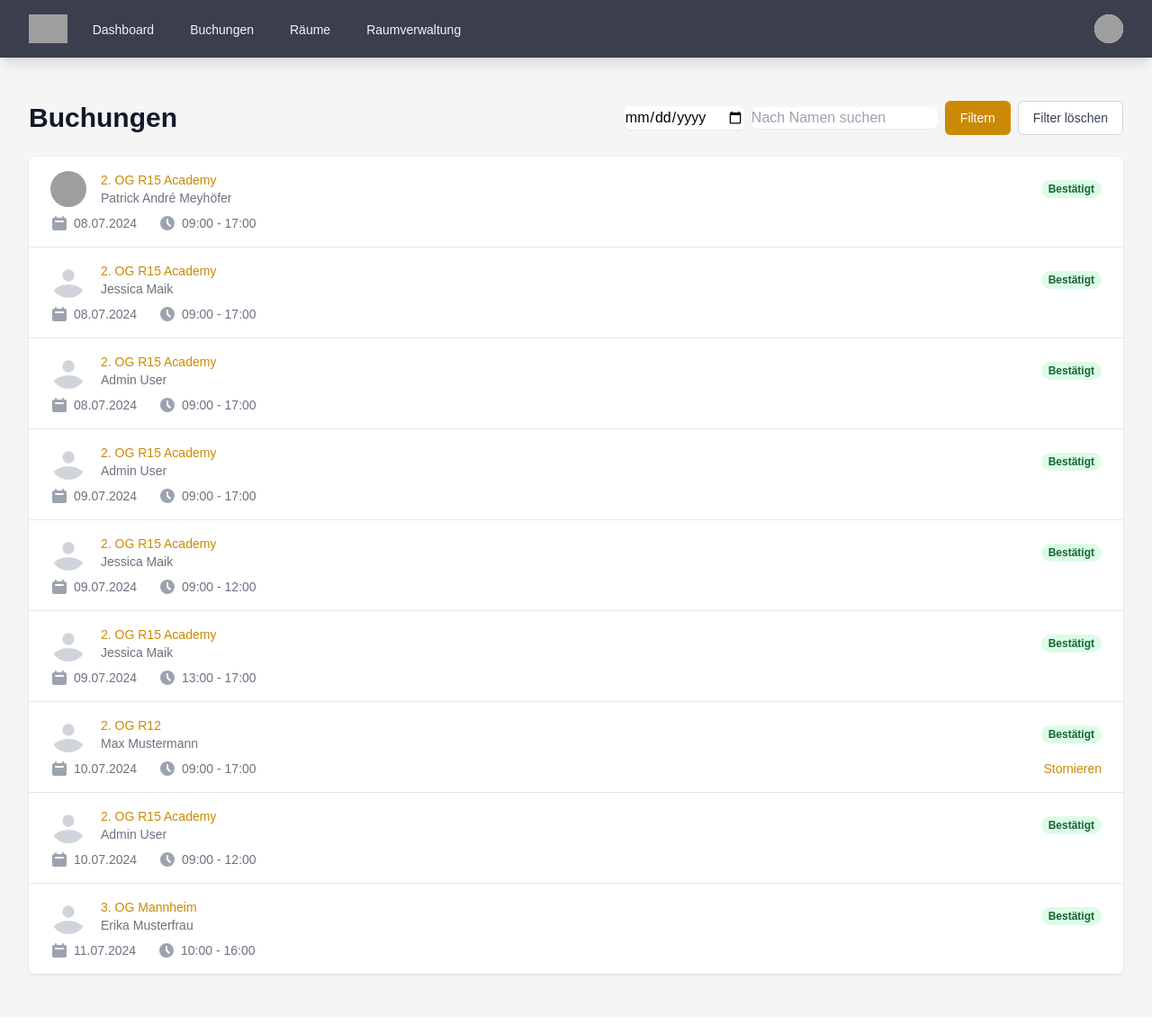
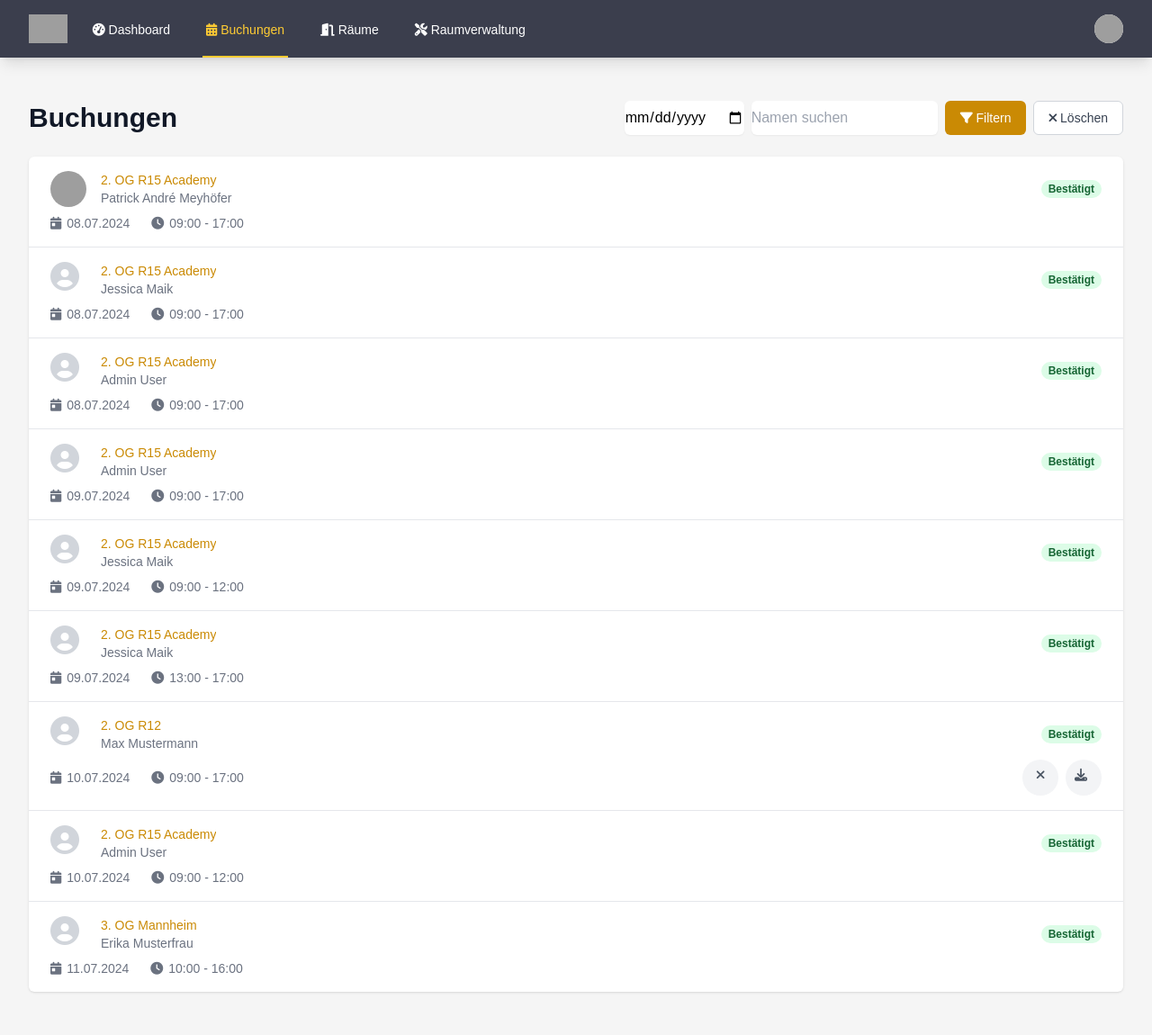
Before and after one commit to storminator89/roomie, a PHP site: page /bookings.php in a window 1280 px wide. Shown: the whole page at 90% size. Before the commit the page ends 1085 px from the top, so only its background shows below. Run offline with PHP 8.4, Linux system fonts and the light colour scheme; the visitor is signed in with stand-in values (Sample User, id 1); data comes from the database, SQL or seed files in the repository; style sheets or scripts are compiled from the project's sources; some libraries are stand-ins or nearby versions; grey boxes are pictures that could not be loaded.

Commit message:
design optimization and ics download

```diff
--- a/bookings.php
+++ b/bookings.php
@@ -5,6 +5,9 @@ if (!isLoggedIn()) {
     header("Location: login.php");
     exit;
 }
+
+date_default_timezone_set('Europe/Berlin'); // Zeitzone setzen
+$current_page = basename($_SERVER['PHP_SELF']);
 
 $user_name = $_SESSION['user_name'] ?? 'Benutzer';
 $user_id = $_SESSION['user_id'] ?? null;
@@ -56,6 +59,39 @@ function formatGermanDate($date)
 {
     return date('d.m.Y', strtotime($date));
 }
+
+function generateICS($booking)
+{
+    $dtstart = new DateTime($booking['date'] . ' ' . $booking['start_time'], new DateTimeZone('Europe/Berlin'));
+    $dtend = new DateTime($booking['date'] . ' ' . $booking['end_time'], new DateTimeZone('Europe/Berlin'));
+
+    $ics = "BEGIN:VCALENDAR\r\n";
+    $ics .= "VERSION:2.0\r\n";
+    $ics .= "PRODID:-//Your Organization//NONSGML v1.0//EN\r\n";
+    $ics .= "BEGIN:VEVENT\r\n";
+    $ics .= "UID:" . uniqid() . "@yourdomain.com\r\n";
+    $ics .= "DTSTAMP:" . gmdate('Ymd\THis\Z') . "\r\n";
+    $ics .= "DTSTART:" . $dtstart->format('Ymd\THis') . "\r\n";
+    $ics .= "DTEND:" . $dtend->format('Ymd\THis') . "\r\n";
+    $ics .= "SUMMARY:" . htmlspecialchars($booking['room_name']) . "\r\n";
+    $ics .= "DESCRIPTION:" . htmlspecialchars($booking['user_name']) . "\r\n";
+    $ics .= "END:VEVENT\r\n";
+    $ics .= "END:VCALENDAR\r\n";
+    return $ics;
+}
+
+if (isset($_GET['download']) && isset($_GET['booking_id'])) {
+    $bookingId = $_GET['booking_id'];
+
+    foreach ($bookings as $booking) {
+        if ($booking['id'] == $bookingId && $booking['user_id'] == $user_id) {
+            header('Content-Type: text/calendar; charset=utf-8');
+            header('Content-Disposition: attachment; filename="booking_' . $bookingId . '.ics"');
+            echo generateICS($booking);
+            exit;
+        }
+    }
+}
 ?>
 
 <!DOCTYPE html>
@@ -69,19 +105,7 @@ function formatGermanDate($date)
     <script defer src="https://cdn.jsdelivr.net/npm/alpinejs@3.x.x/dist/cdn.min.js"></script>
     <link href="https://fonts.googleapis.com/css2?family=Inter:wght@400;500;600;700&display=swap" rel="stylesheet">
     <link rel="stylesheet" href="styles.css">
-    <style>
-        body {
-            font-family: 'Source Sans 3', sans-serif;
-        }
-
-        .bg-custom-nav {
-            background-color: #3b3e4d;
-        }
-
-        .bg-custom-background {
-            background-color: #f5f5f5;
-        }
-    </style>
+    <link rel="stylesheet" href="https://cdnjs.cloudflare.com/ajax/libs/font-awesome/6.1.1/css/all.min.css">
 </head>
 
 <body class="bg-custom-background">
@@ -90,21 +114,23 @@ function formatGermanDate($date)
             <div class="flex justify-between h-16">
                 <div class="flex">
                     <div class="flex-shrink-0 flex items-center">
-                        <img class="h-8 w-auto" src="test.svg" alt="Roomie Logo">
+                        <a href="index.php">
+                            <img class="h-8 w-auto" src="test.svg" alt="Roomie Logo">
+                        </a>
                     </div>
                     <div class="hidden sm:ml-6 sm:flex sm:space-x-8">
-                        <a href="index.php" class="border-transparent text-gray-100 hover:border-gray-300 hover:text-gray-300 inline-flex items-center px-1 pt-1 border-b-2 text-sm font-medium">
-                            Dashboard
+                        <a href="index.php" class="inline-flex items-center px-1 pt-1 border-b-2 text-sm font-medium <?php echo $current_page == 'index.php' ? 'active' : 'inactive'; ?>">
+                            <i class="fas fa-tachometer-alt"></i>&nbsp;Dashboard
                         </a>
-                        <a href="bookings.php" class="border-transparent text-gray-100 hover:border-gray-300 hover:text-gray-300 inline-flex items-center px-1 pt-1 border-b-2 text-sm font-medium">
-                            Buchungen
+                        <a href="bookings.php" class="inline-flex items-center px-1 pt-1 border-b-2 text-sm font-medium <?php echo $current_page == 'bookings.php' ? 'active' : 'inactive'; ?>">
+                            <i class="fas fa-calendar-alt"></i>&nbsp;Buchungen
                         </a>
-                        <a href="rooms.php" class="border-transparent text-gray-100 hover:border-gray-300 hover:text-gray-300 inline-flex items-center px-1 pt-1 border-b-2 text-sm font-medium">
-                            Räume
+                        <a href="rooms.php" class="inline-flex items-center px-1 pt-1 border-b-2 text-sm font-medium <?php echo $current_page == 'rooms.php' ? 'active' : 'inactive'; ?>">
+                            <i class="fas fa-door-open"></i>&nbsp;Räume
                         </a>
                         <?php if (isAdmin()) : ?>
-                            <a href="admin_rooms.php" class="border-transparent text-gray-100 hover:border-gray-300 hover:text-gray-300 inline-flex items-center px-1 pt-1 border-b-2 text-sm font-medium">
-                                Raumverwaltung
+                            <a href="admin_rooms.php" class="inline-flex items-center px-1 pt-1 border-b-2 text-sm font-medium <?php echo $current_page == 'admin_rooms.php' ? 'active' : 'inactive'; ?>">
+                                <i class="fas fa-tools"></i>&nbsp;Raumverwaltung
                             </a>
                         <?php endif; ?>
                     </div>
@@ -118,9 +144,9 @@ function formatGermanDate($date)
                             </button>
                         </div>
                         <div x-show="open" @click.away="open = false" x-transition:enter="transition ease-out duration-200" x-transition:enter-start="transform opacity-0 scale-95" x-transition:enter-end="transform opacity-100 scale-100" x-transition:leave="transition ease-in duration-75" x-transition:leave-start="transform opacity-100 scale-100" x-transition:leave-end="transform opacity-0 scale-95" class="origin-top-right absolute right-0 mt-2 w-48 rounded-md shadow-lg py-1 bg-white ring-1 ring-black ring-opacity-5" role="menu" aria-orientation="vertical" aria-labelledby="user-menu">
-                            <a href="profile.php" class="block px-4 py-2 text-sm text-gray-700 hover:bg-gray-100" role="menuitem">Ihr Profil</a>
-                            <a href="settings.php" class="block px-4 py-2 text-sm text-gray-700 hover:bg-gray-100" role="menuitem">Einstellungen</a>
-                            <a href="logout.php" class="block px-4 py-2 text-sm text-gray-700 hover:bg-gray-100" role="menuitem">Abmelden</a>
+                            <a href="profile.php" class="block px-4 py-2 text-sm text-gray-700 hover:bg-gray-100" role="menuitem"><i class="fas fa-user"></i>&nbsp;Ihr Profil</a>
+                            <a href="settings.php" class="block px-4 py-2 text-sm text-gray-700 hover:bg-gray-100" role="menuitem"><i class="fas fa-cog"></i>&nbsp;Einstellungen</a>
+                            <a href="logout.php" class="block px-4 py-2 text-sm text-gray-700 hover:bg-gray-100" role="menuitem"><i class="fas fa-sign-out-alt"></i>&nbsp;Abmelden</a>
                         </div>
                     </div>
                 </div>
@@ -139,10 +165,10 @@ function formatGermanDate($date)
         </div>
 
         <div x-show="open" class="sm:hidden">
-        <div class="pt-2 pb-3 space-y-1">
-                <a href="index.php" class="bg-custom-nav border-yellow-500 text-yellow-700 block pl-3 pr-4 py-2 border-l-4 text-base font-medium">Dashboard</a>
-                <a href="bookings.php" class="border-transparent text-gray-100 hover:bg-gray-700 hover:border-gray-300 hover:text-gray-300 block pl-3 pr-4 py-2 border-l-4 text-base font-medium">Buchungen</a>
-                <a href="rooms.php" class="border-transparent text-gray-100 hover:bg-gray-700 hover:border-gray-300 hover:text-gray-300 block pl-3 pr-4 py-2 border-l-4 text-base font-medium">Räume</a>
+            <div class="pt-2 pb-3 space-y-1">
+                <a href="index.php" class="block pl-3 pr-4 py-2 border-l-4 text-base font-medium <?php echo $current_page == 'index.php' ? 'active' : 'inactive'; ?>"><i class="fas fa-tachometer-alt"></i>&nbsp;Dashboard</a>
+                <a href="bookings.php" class="block pl-3 pr-4 py-2 border-l-4 text-base font-medium <?php echo $current_page == 'bookings.php' ? 'active' : 'inactive'; ?>"><i class="fas fa-calendar-alt"></i>&nbsp;Buchungen</a>
+                <a href="rooms.php" class="block pl-3 pr-4 py-2 border-l-4 text-base font-medium <?php echo $current_page == 'rooms.php' ? 'active' : 'inactive'; ?>"><i class="fas fa-door-open"></i>&nbsp;Räume</a>
             </div>
             <div class="pt-4 pb-3 border-t border-gray-200">
                 <div class="flex items-center px-4">
@@ -155,9 +181,9 @@ function formatGermanDate($date)
                     </div>
                 </div>
                 <div class="mt-3 space-y-1">
-                    <a href="#" class="block px-4 py-2 text-base font-medium text-gray-100 hover:text-gray-300 hover:bg-gray-700">Ihr Profil</a>
-                    <a href="settings.php" class="block px-4 py-2 text-base font-medium text-gray-100 hover:text-gray-300 hover:bg-gray-700">Einstellungen</a>
-                    <a href="logout.php" class="block px-4 py-2 text-base font-medium text-gray-100 hover:text-gray-300 hover:bg-gray-700">Abmelden</a>
+                    <a href="profile.php" class="block px-4 py-2 text-base font-medium text-gray-100 hover:text-gray-300 hover:bg-gray-700"><i class="fas fa-user"></i>&nbsp;Ihr Profil</a>
+                    <a href="settings.php" class="block px-4 py-2 text-base font-medium text-gray-100 hover:text-gray-300 hover:bg-gray-700"><i class="fas fa-cog"></i>&nbsp;Einstellungen</a>
+                    <a href="logout.php" class="block px-4 py-2 text-base font-medium text-gray-100 hover:text-gray-300 hover:bg-gray-700"><i class="fas fa-sign-out-alt"></i>&nbsp;Abmelden</a>
                 </div>
             </div>
         </div>
@@ -165,16 +191,16 @@ function formatGermanDate($date)
 
     <div class="max-w-7xl mx-auto py-6 sm:px-6 lg:px-8">
         <div class="px-4 py-6 sm:px-0">
-            <div class="flex justify-between items-center mb-6">
+            <div class="flex flex-col sm:flex-row justify-between items-center mb-6">
                 <h1 class="text-3xl font-bold text-gray-900">Buchungen</h1>
-                <form action="" method="GET" class="flex items-center space-x-2">
-                    <input type="date" name="date" value="<?php echo $filterDate; ?>" class="border-gray-300 rounded-md shadow-sm focus:ring-yellow-500 focus:border-yellow-500">
-                    <input type="text" name="search" value="<?php echo htmlspecialchars($searchName); ?>" placeholder="Nach Namen suchen" class="border-gray-300 rounded-md shadow-sm focus:ring-yellow-500 focus:border-yellow-500">
-                    <button type="submit" class="inline-flex items-center px-4 py-2 border border-transparent text-sm font-medium rounded-md text-white bg-yellow-600 hover:bg-yellow-700 focus:outline-none focus:ring-2 focus:ring-offset-2 focus:ring-yellow-500">
-                        Filtern
+                <form action="" method="GET" class="filter-container space-y-2 sm:space-y-0 sm:space-x-2">
+                    <input type="date" name="date" value="<?php echo $filterDate; ?>" class="border-gray-300 rounded-md shadow-sm focus:ring-yellow-500 focus:border-yellow-500 w-full sm:w-auto">
+                    <input type="text" name="search" value="<?php echo htmlspecialchars($searchName); ?>" placeholder="Namen suchen" class="border-gray-300 rounded-md shadow-sm focus:ring-yellow-500 focus:border-yellow-500 w-full sm:w-auto">
+                    <button type="submit" class="inline-flex items-center px-4 py-2 border border-transparent text-sm font-medium rounded-md text-white bg-yellow-600 hover:bg-yellow-700 focus:outline-none focus:ring-2 focus:ring-offset-2 focus:ring-yellow-500 w-full sm:w-auto">
+                        <i class="fas fa-filter"></i>&nbsp;Filtern
                     </button>
-                    <a href="bookings.php" class="inline-flex items-center px-4 py-2 border border-gray-300 text-sm font-medium rounded-md text-gray-700 bg-white hover:bg-gray-50 focus:outline-none focus:ring-2 focus:ring-offset-2 focus:ring-yellow-500">
-                        Filter löschen
+                    <a href="bookings.php" class="inline-flex items-center px-4 py-2 border border-gray-300 text-sm font-medium rounded-md text-gray-700 bg-white hover:bg-gray-50 focus:outline-none focus:ring-2 focus:ring-offset-2 focus:ring-yellow-500 w-full sm:w-auto">
+                        <i class="fas fa-times"></i>&nbsp;Löschen
                     </a>
                 </form>
             </div>
@@ -205,9 +231,7 @@ function formatGermanDate($date)
                                                 <?php if (!empty($booking['profile_image'])) : ?>
                                                     <img class="h-10 w-10 rounded-full" src="uploads/<?php echo htmlspecialchars($booking['profile_image']); ?>" alt="">
                                                 <?php else : ?>
-                                                    <svg class="h-10 w-10 rounded-full text-gray-300" fill="currentColor" viewBox="0 0 24 24">
-                                                        <path d="M24 20.993V24H0v-2.996A14.977 14.977 0 0112.004 15c4.904 0 9.26 2.354 11.996 5.993zM16.002 8.999a4 4 0 11-8 0 4 4 0 018 0z" />
-                                                    </svg>
+                                                    <i class="fas fa-user-circle fa-2x text-gray-300"></i>
                                                 <?php endif; ?>
                                             </div>
                                             <div class="ml-4">
@@ -228,26 +252,25 @@ function formatGermanDate($date)
                                     <div class="mt-2 sm:flex sm:justify-between">
                                         <div class="sm:flex">
                                             <p class="flex items-center text-sm text-gray-500">
-                                                <svg class="flex-shrink-0 mr-1.5 h-5 w-5 text-gray-400" xmlns="http://www.w3.org/2000/svg" viewBox="0 0 20 20" fill="currentColor" aria-hidden="true">
-                                                    <path fill-rule="evenodd" d="M6 2a1 1 0 00-1 1v1H4a2 2 0 00-2 2v10a2 2 0 002 2h12a2 2 0 002-2V6a2 2 0 00-2-2h-1V3a1 1 0 10-2 0v1H7V3a1 1 0 00-1-1zm0 5a1 1 0 000 2h8a1 1 0 100-2H6z" clip-rule="evenodd" />
-                                                </svg>
+                                                <i class="fas fa-calendar-day mr-1.5"></i>
                                                 <?php echo formatGermanDate($booking['date']); ?>
                                             </p>
                                             <p class="mt-2 flex items-center text-sm text-gray-500 sm:mt-0 sm:ml-6">
-                                                <svg class="flex-shrink-0 mr-1.5 h-5 w-5 text-gray-400" xmlns="http://www.w3.org/2000/svg" viewBox="0 0 20 20" fill="currentColor" aria-hidden="true">
-                                                    <path fill-rule="evenodd" d="M10 18a8 8 0 100-16 8 8 0 000 16zm1-12a1 1 0 10-2 0v4a1 1 0 00.293.707l2.828 2.829a1 1 0 101.415-1.415L11 9.586V6z" clip-rule="evenodd" />
-                                                </svg>
+                                                <i class="fas fa-clock mr-1.5"></i>
                                                 <?php echo htmlspecialchars($booking['start_time'] . ' - ' . $booking['end_time']); ?>
                                             </p>
                                         </div>
                                         <?php if ($booking['user_id'] == $user_id) : ?>
-                                            <div class="mt-2 flex items-center text-sm text-gray-500 sm:mt-0">
+                                            <div class="mt-2 flex items-center text-sm text-gray-500 sm:mt-0 space-x-2">
                                                 <form action="cancel_booking.php" method="POST" onsubmit="return confirm('Sind Sie sicher, dass Sie diese Buchung stornieren möchten?');">
                                                     <input type="hidden" name="booking_id" value="<?php echo $booking['id']; ?>">
-                                                    <button type="submit" class="font-medium text-yellow-600 hover:text-yellow-500">
-                                                        Stornieren
+                                                    <button type="submit" class="icon-btn">
+                                                        <i class="fas fa-times icon"></i>
                                                     </button>
                                                 </form>
+                                                <a href="?download=calendar&booking_id=<?php echo $booking['id']; ?>" class="icon-btn">
+                                                    <i class="fas fa-download icon"></i>
+                                                </a>
                                             </div>
                                         <?php endif; ?>
                                     </div>
--- a/styles.css
+++ b/styles.css
@@ -131,6 +131,65 @@
     gap: 1rem;
 }
 
+.active {
+    color: #ffcc33 !important;
+    border-color: #ffcc33 !important;
+}
+.inactive {
+    color: #fff !important;
+    border-color: transparent !important;
+}
+.inactive:hover {
+    color: #ffcc33 !important;
+    border-color: #ffcc33 !important;
+}
+
+body {
+    font-family: 'Source Sans 3', sans-serif;
+}
+
+.bg-custom-nav {
+    background-color: #3b3e4d;
+}
+
+.bg-custom-background {
+    background-color: #f5f5f5;
+}
+
+.filter-container {
+    display: flex;
+    flex-direction: column;
+    width: 100%;
+}
+
+@media (min-width: 640px) {
+    .filter-container {
+        flex-direction: row;
+        width: auto;
+    }
+}
+
+.icon-btn {
+    display: inline-flex;
+    align-items: center;
+    justify-content: center;
+    width: 2.5rem;
+    height: 2.5rem;
+    border-radius: 50%;
+    background-color: #f3f4f6;
+    transition: background-color 0.2s;
+}
+
+.icon-btn:hover {
+    background-color: #e5e7eb;
+}
+
+.icon {
+    width: 1.25rem;
+    height: 1.25rem;
+    color: #4b5563;
+}
+
 /* Responsive adjustments */
 @media (max-width: 640px) {
     .bookings-popup-content {
```
Also changed, not shown: admin_rooms.php (+26 -31 lines), index.php (+24 -31 lines), profile.php (+30 -22 lines), rooms.php (+24 -32 lines).
